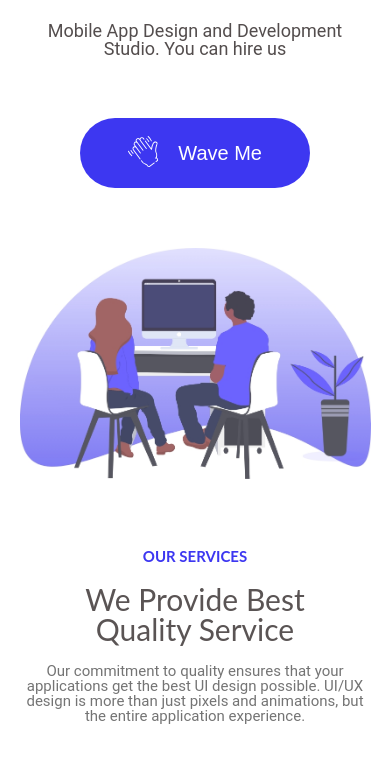
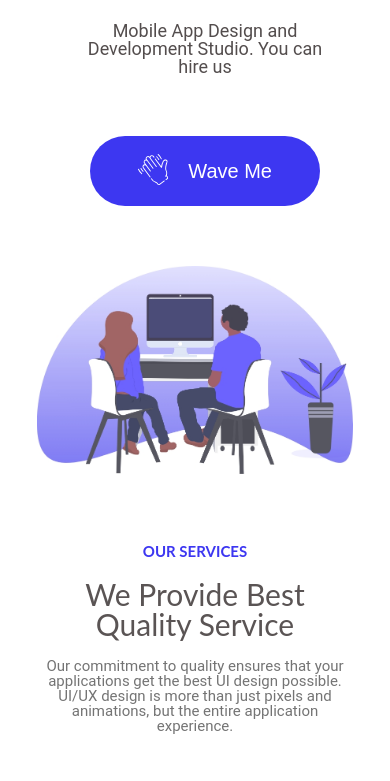
Before and after one commit to Mariam-Gug/lecture-8, a plain HTML site: page index.html in a window 390 px wide. Shown: the part 258-1039 px from the top of the page. Drawn offline with Linux system fonts and the light colour scheme.

Commit message:
rearanged media queries

```diff
--- a/css/responsive.css
+++ b/css/responsive.css
@@ -20,8 +20,8 @@
         margin-top: 60px;
         margin-bottom: 60px;
     }
-    .image1 {
-        min-width: 50%;
+    .image1-wrapper {
+        width: 90%;
     }
     .bottom-section {
         margin-top: 100px;
@@ -41,10 +41,13 @@
     .top-section {
         margin-top: 140px;
     }
+    .top-section-text-box {
+        width: 80%;
+    }
     .top-section-text-box h2 {
         font-size: 40px;
     }
-    .image1 {
+    .image1-wrapper {
         width: 90%;
     }
     .bottom-section {
@@ -54,9 +57,6 @@
         width: 80%;
     }
     .wrapper2 p {
-        width: 90%;
-    }
-    .block {
-        width: 280px;
+        width: 80%;
     }
 }
--- a/css/style.css
+++ b/css/style.css
@@ -49,14 +49,14 @@ header {
     justify-content: center;
 }
 .wrapper1 {
-    max-width: 1000px;
     width: 100%;
     display: flex;
     flex-wrap: wrap;
     justify-content: center;
 }
 .top-section-text-box {
-    width: 500px;
+    width: 40%;
+    margin-left: 20px;
     color: #534D4D;
 }
 .top-section-text-box h2 {
@@ -73,10 +73,17 @@ header {
     font-family: 'Roboto', sans-serif;
     font-size: 18px;
 }
+.image1-wrapper {
+    max-width: 600px;
+    width: 55%;
+    display: flex;
+    justify-content: center;
+    align-items: center;
+}
 .image1 {
-    max-width: 500px;
+    width: 90%;
 }
-/* top section blue button */
+/* top section's blue button */
 .blue-button {
     display: flex;
     justify-content: center;
@@ -100,7 +107,7 @@ header {
     flex-wrap: wrap;
     justify-content: center;
 }
-/* botton sections titles and text */
+/* botton section's titles and text */
 .wrapper2 {
     width: 100%;
     display: flex;
@@ -132,7 +139,7 @@ header {
 .wrapper3 {
     margin: 60px 0;
     max-width: 1000px;
-    width: 100%;
+    width: 90%;
     display: flex;
     flex-wrap: wrap;
     justify-content: center;
--- a/index.html
+++ b/index.html
@@ -50,7 +50,9 @@
                     <div class="wave-me-text">Wave Me</div>
                 </div>
             </div>
-            <img class="image1" src="img/image1.jpg" alt="two programmers at the desk">
+            <div class="image1-wrapper">
+                <img class="image1" src="img/image1.jpg" alt="two programmers at the desk">
+            </div>
         </div>
     </section>
     <section class="bottom-section">
```
